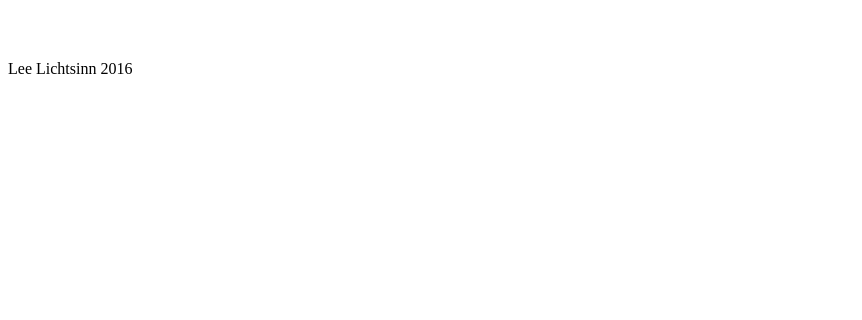
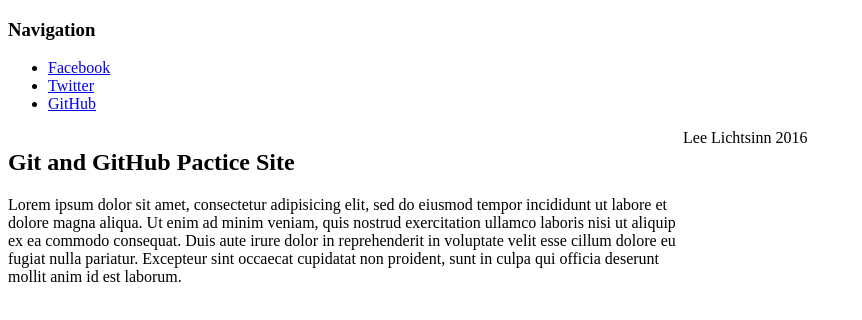
Before and after one commit to leelichtsinn/git_practice, a plain HTML site: page index.html in a window 1280 px wide. Shown: the whole page, without its empty margins (0-862 px from the left). Drawn offline with Linux system fonts and the light colour scheme.

Commit message:
updated stylesheet

```diff
--- a/index.html
+++ b/index.html
@@ -7,9 +7,21 @@
 <body>
   <article id="container">
     <div class="nav"></div>
+      <h3>Navigation</h3>
+      <ul>
+        <li><a href="facebook.com">Facebook</a></li>
+        <li><a href="twitter.com">Twitter</a></li>
+        <li><a href="github.com">GitHub</a></li>
+      </ul>
     <div id="column">
-      <div class="section"></div>
-      <div class="section"></div>
+      <div class="section">
+        <h1>Git and GitHub Pactice Site</h1>
+      </div>
+      <div class="section">
+        <p>
+          Lorem ipsum dolor sit amet, consectetur adipisicing elit, sed do eiusmod tempor incididunt ut labore et dolore magna aliqua. Ut enim ad minim veniam, quis nostrud exercitation ullamco laboris nisi ut aliquip ex ea commodo consequat. Duis aute irure dolor in reprehenderit in voluptate velit esse cillum dolore eu fugiat nulla pariatur. Excepteur sint occaecat cupidatat non proident, sunt in culpa qui officia deserunt mollit anim id est laborum.
+        </p>
+      </div>
     </div>
     <footer>
       <p>Lee Lichtsinn 2016</p>
--- a/style.css
+++ b/style.css
@@ -1,23 +1,25 @@
 body {
-
+  position: relative;
 }
 
 #container {
-
+  width: 900px;
 }
 
 .nav {
-  display: inline-block;
+  display: block;
+  float: left;
   vertical-align: top;
   width: 25%;
 }
 
 #column {
-  display: inline-block;
+  display: block;
+  float: left;
   vertical-align: top;
   width: 75%;
 }
 
 .section {
-
+  display: block;
 }
```
